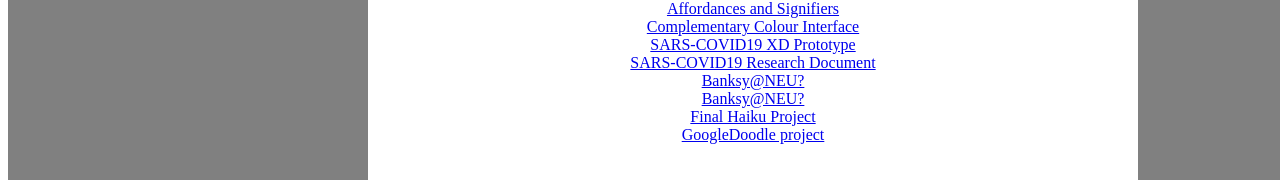
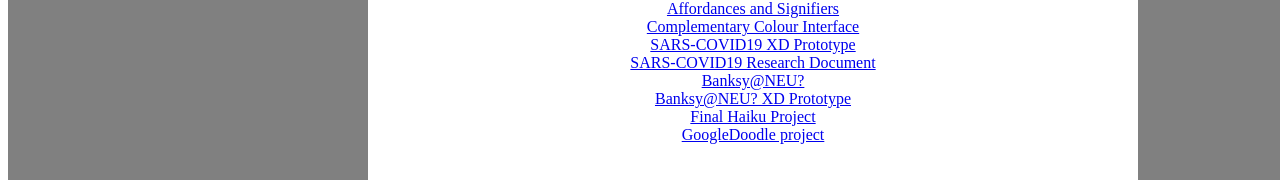
Before and after one commit to MFSpen/5DFall2020, a plain HTML site: page index.html in a window 1280 px wide. Shown: the part 120-300 px from the top of the page. Drawn offline with Linux system fonts and the light colour scheme.

Commit message:
Update index.html

```diff
--- a/index.html
+++ b/index.html
@@ -18,7 +18,7 @@
         				<a href="https://mfspen.github.io/5DFall2020/sars-covid19/index.html">SARS-COVID19 XD Prototype</a><br>
        						<a href="https://mfspen.github.io/5DFall2020/sars-covid19/covid19 research doc.docx">SARS-COVID19 Research Document</a><br>
 							<a href="https://mfspen.github.io/5DFall2020/banksy@neu/index.html">Banksy@NEU?</a><br>
-								<a href="https://mfspen.github.io/5DFall2020/banksy@neu/Responsive web design prototype 2223 1142020.xd">Banksy@NEU?</a><br>
+								<a href="https://mfspen.github.io/5DFall2020/banksy@neu/Responsive web design prototype 2223 1142020.xd">Banksy@NEU? XD Prototype</a><br>
 									<a href="https://mfspen.github.io/5DFall2020/Haiku/Haiku - Final.html">Final Haiku Project</a><br>
 										<a href="https://mfspen.github.io/5DFall2020/googledoodle/googledoodle.html">GoogleDoodle project</a></p1><br>
 
```
